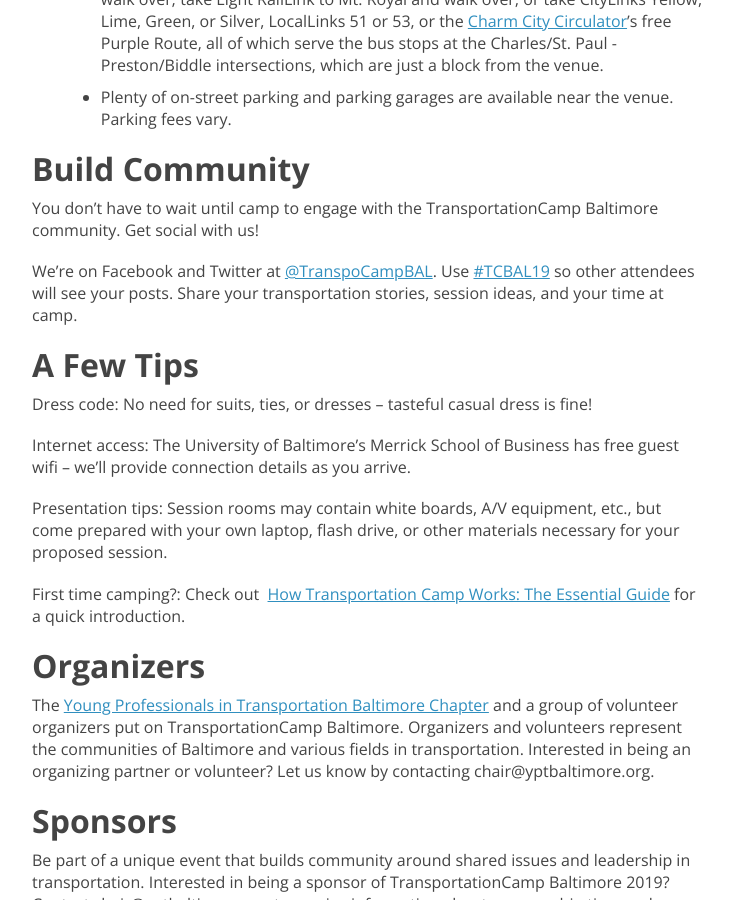
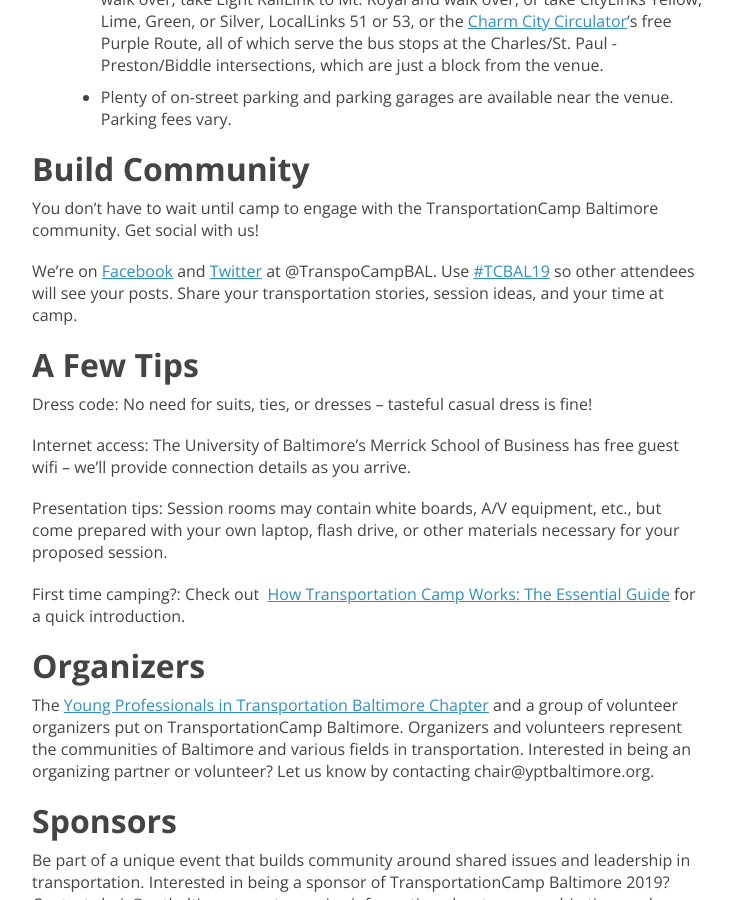
Before and after one commit to transpocamp/transportationcamp.org, a Jekyll site: the page built from events/baltimore2019/index.markdown, in a window 1280 px wide and 900 px high, scrolled down 2119 px. Shown: the whole window, without its empty margins (272-1004 px from the left). Built offline with Jekyll 4.4.1, drawn with Linux system fonts in a browser that asks for light colours; nearby versions of some CDN libraries; some of the changed lines change nothing that is shown.

Commit message:
adjust links

```diff
--- a/events/baltimore2019/index.markdown
+++ b/events/baltimore2019/index.markdown
@@ -62,7 +62,7 @@
 You don't have to wait until camp to engage with the TransportationCamp Baltimore community. Get
 social with us!
 
-We're on Facebook and Twitter at [@TranspoCampBAL](https://twitter.com/TranspoCampBAL). Use [#TCBAL19](https://twitter.com/hashtag/tcbal19?f=live) so other attendees will see your
+We're on [Facebook](https://www.facebook.com/TranspoCampBAL/) and [Twitter](https://twitter.com/TranspoCampBAL) at @TranspoCampBAL. Use [#TCBAL19](https://twitter.com/hashtag/tcbal19?f=live) so other attendees will see your
 posts. Share your transportation stories, session ideas, and your time at camp.
 
 ## A Few Tips
```
